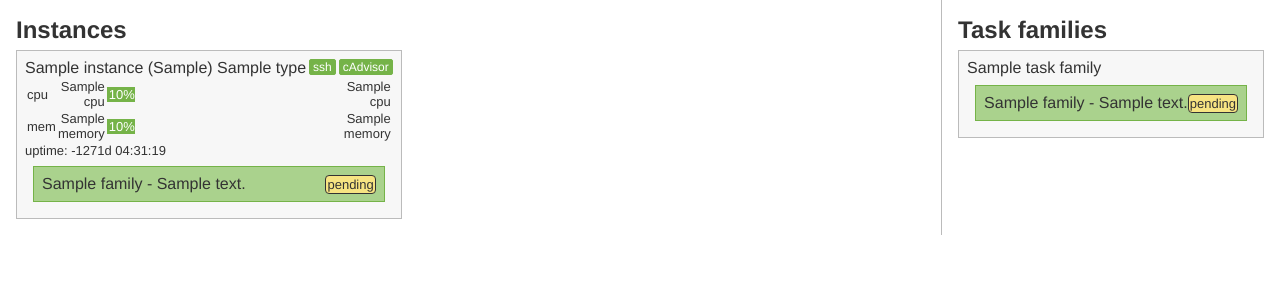
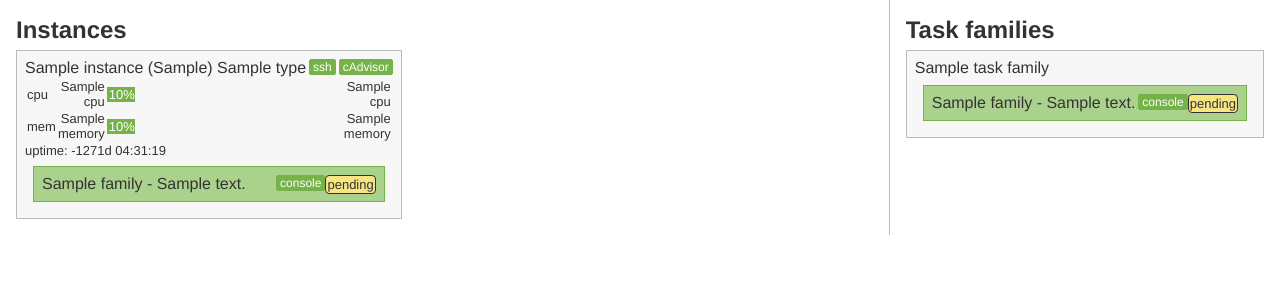
Before and after one commit to BusinessOptics/gryphon, a Flask app: template ecs_view/templates/cluster.html in a window 1280 px wide. Shown: the part 32-332 px from the top of the page. Run offline with Flask 2, Linux system fonts and the light colour scheme; the template is opened without the code that fills it: most values are stand-ins (such as "Sample title", 1, 10 or a date in 2020); parts of the project's set-up code (start-up, migrations or seed data) failed here and were passed over; some libraries are stand-ins or nearby versions.

Commit message:
Show console button for tasks

```diff
--- a/ecs_view/templates/task.html
+++ b/ecs_view/templates/task.html
@@ -5,6 +5,7 @@
     </div>
     {% endif %}
     {{task.definition.family.name}} - {{task.definition.revision}}
+    <a class='action' target='_blank' href="https://console.aws.amazon.com/ecs/home?region=us-east-1#/clusters/{{cluster.name}}/tasks/{{task.arn[-36:]}}">console</a>
 
     <ul class='container-list'>
         {% for container in task.containers %}
@@ -15,6 +16,7 @@
             {% include "runbutton.html" %}
             <span class="action"
                   onclick="execContainer('{{task.instance.ip}}','{{task.arn}}', '{{container.name}}')">exec</span>
+
         </li>
         {% endif %}
         {% endfor %}
```
